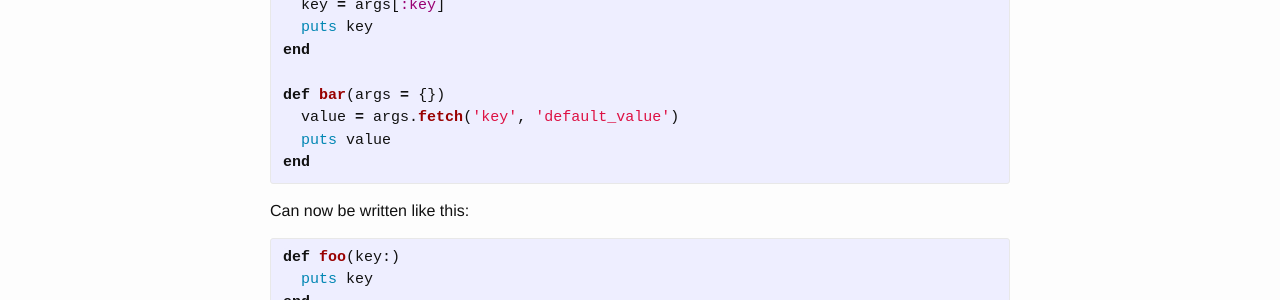
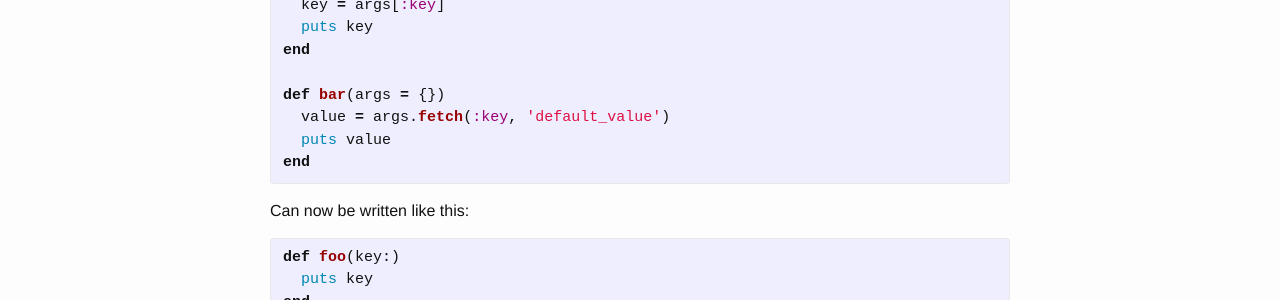
Before and after one commit to flushentitypacket/flushentitypacket.github.io, a Jekyll site: the page built from _posts/2015-03-31-ruby-keyword-arguments-the-double-splat-and-starsnake.md, in a window 1280 px wide. Shown: the part 573-873 px from the top of the page. Built offline with Jekyll 4.4.1, drawn with Linux system fonts in a browser that asks for light colours.

Commit message:
Fix mistake.

```diff
--- a/_posts/2015-03-31-ruby-keyword-arguments-the-double-splat-and-starsnake.md
+++ b/_posts/2015-03-31-ruby-keyword-arguments-the-double-splat-and-starsnake.md
@@ -27,7 +27,7 @@ def foo(args)
 end
 
 def bar(args = {})
-  value = args.fetch('key', 'default_value')
+  value = args.fetch(:key, 'default_value')
   puts value
 end
 {% endhighlight %}
```
